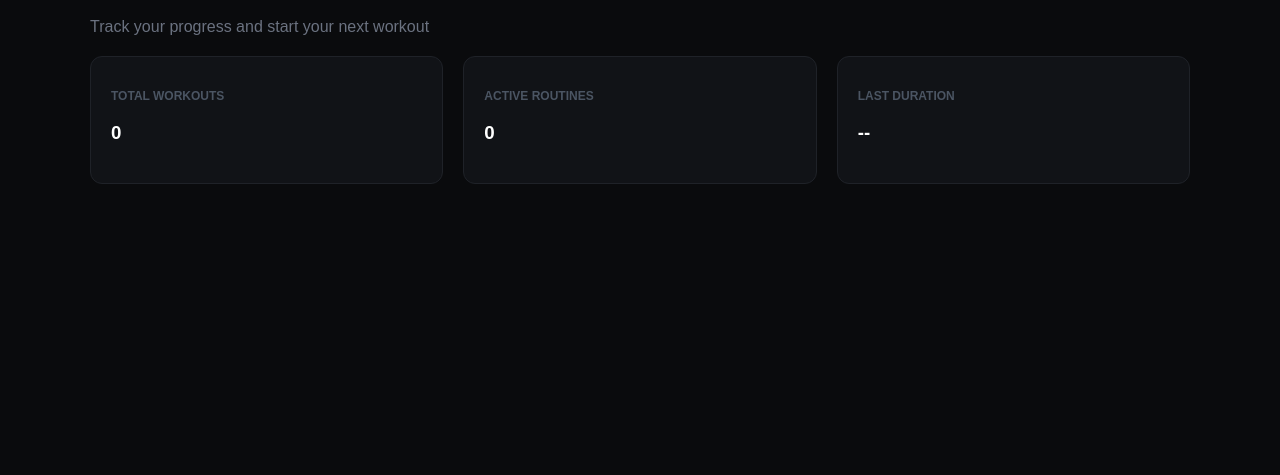
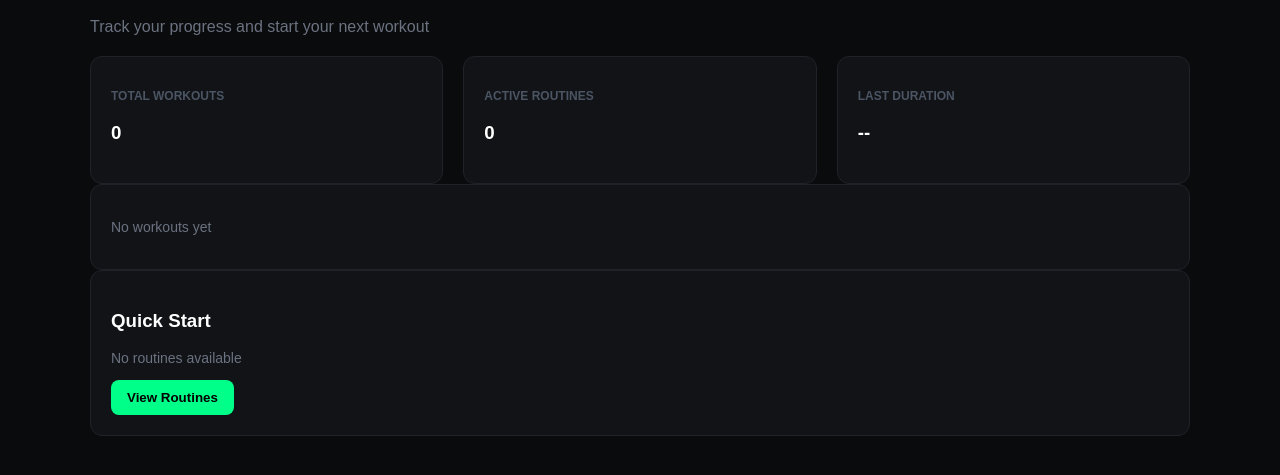
Before and after one commit to kavinghty/Fitness-Companion-DTE-Final-Assesment, a Flask app: page / in a window 1280 px wide. Shown: the part 173-648 px from the top of the page. Run offline with Flask 3, Linux system fonts and the light colour scheme; data comes from the database, SQL or seed files in the repository.

Commit message:
Added dashboard quick start and last session display

```diff
--- a/static/script.js
+++ b/static/script.js
@@ -15,6 +15,7 @@ function showPage(pageId) {
 
     if (pageId === "history") renderHistory();
     if (pageId === "exercises") renderExercises();
+    if (pageId === "dashboard") renderDashboard();
 }
 
 let routines = [];
@@ -66,13 +67,14 @@ function addRoutine() {
 
     if (name === "" || selectedExercises.length === 0) return;
 
-    routines.push({
+    routines.unshift({
         name: name,
         description: description,
         exercises: [...selectedExercises]
     });
 
     renderRoutines();
+    renderDashboard();
 
     document.getElementById("routine-name").value = "";
     document.getElementById("routine-description").value = "";
@@ -82,6 +84,7 @@ function addRoutine() {
 function deleteRoutine(index) {
     routines.splice(index, 1);
     renderRoutines();
+    renderDashboard();
 }
 
 function startRoutine(name) {
@@ -107,6 +110,40 @@ function renderRoutines() {
             </div>
         `;
     });
+}
+
+function renderDashboard() {
+    document.getElementById("total-routines").textContent = routines.length;
+    document.getElementById("total-workouts").textContent = history.length;
+
+    const lastBox = document.getElementById("last-session-box");
+
+    if (history.length > 0) {
+        const last = history[0];
+        lastBox.innerHTML = `
+            <p class="label green">Last Session</p>
+            <h3>${last}</h3>
+        `;
+        document.getElementById("last-duration").textContent = "45 min";
+    } else {
+        lastBox.innerHTML = `<p class="small-text">No workouts yet</p>`;
+    }
+
+    const quick = document.getElementById("quick-start-box");
+
+    if (routines.length > 0) {
+        quick.innerHTML = `
+            <div class="quick-box">
+                <div>
+                    <h3>${routines[0].name}</h3>
+                    <p class="small-text">${routines[0].exercises.length} exercises</p>
+                </div>
+                <button class="green-btn" onclick="startRoutine('${routines[0].name}')">Start</button>
+            </div>
+        `;
+    } else {
+        quick.innerHTML = `<p class="small-text">No routines available</p>`;
+    }
 }
 
 function renderExercises() {
--- a/static/styles.css
+++ b/static/styles.css
@@ -208,3 +208,18 @@ input {
     background-color: #00ff88;
     color: black;
 }
+.quick-box {
+    display: flex;
+    justify-content: space-between;
+    align-items: center;
+}
+
+.green {
+    color: #00ff88;
+}
+
+.quote {
+    font-style: italic;
+    color: #6b7280;
+    margin-top: 10px;
+}
--- a/templates/index.html
+++ b/templates/index.html
@@ -32,18 +32,26 @@
             <div class="cards">
                 <div class="card">
                     <p class="label">Total Workouts</p>
-                    <h3>0</h3>
+                    <h3 id="total-workouts">0</h3>
                 </div>
 
                 <div class="card">
                     <p class="label">Active Routines</p>
-                    <h3>0</h3>
+                    <h3 id="total-routines">0</h3>
                 </div>
 
                 <div class="card">
                     <p class="label">Last Duration</p>
-                    <h3>--</h3>
+                    <h3 id="last-duration">--</h3>
                 </div>
+            </div>
+
+            <div class="card" id="last-session-box"></div>
+
+            <div class="card">
+                <h3>Quick Start</h3>
+                <div id="quick-start-box"></div>
+                <button class="green-btn" onclick="showPage('routines')">View Routines</button>
             </div>
         </div>
 
```
